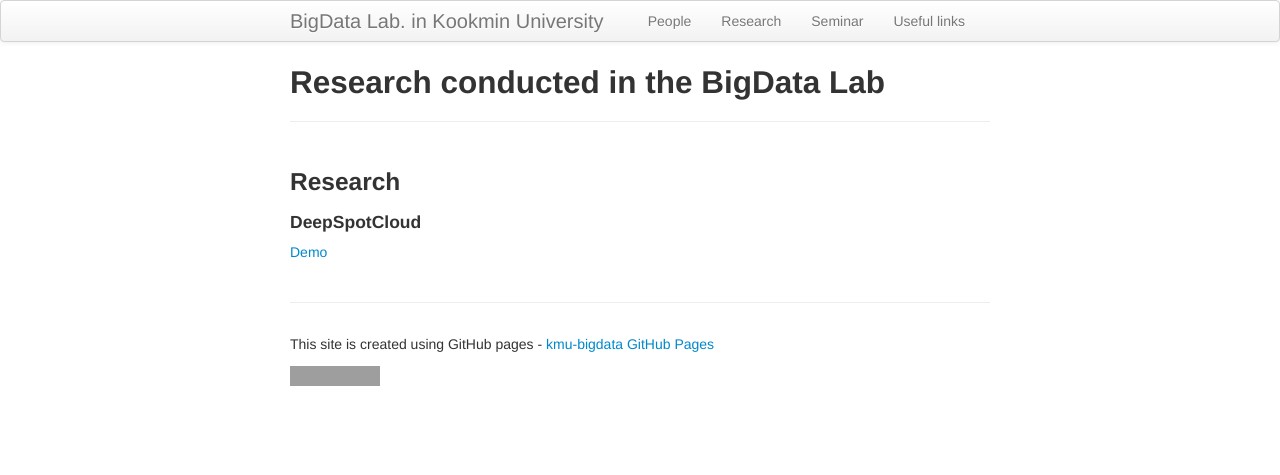
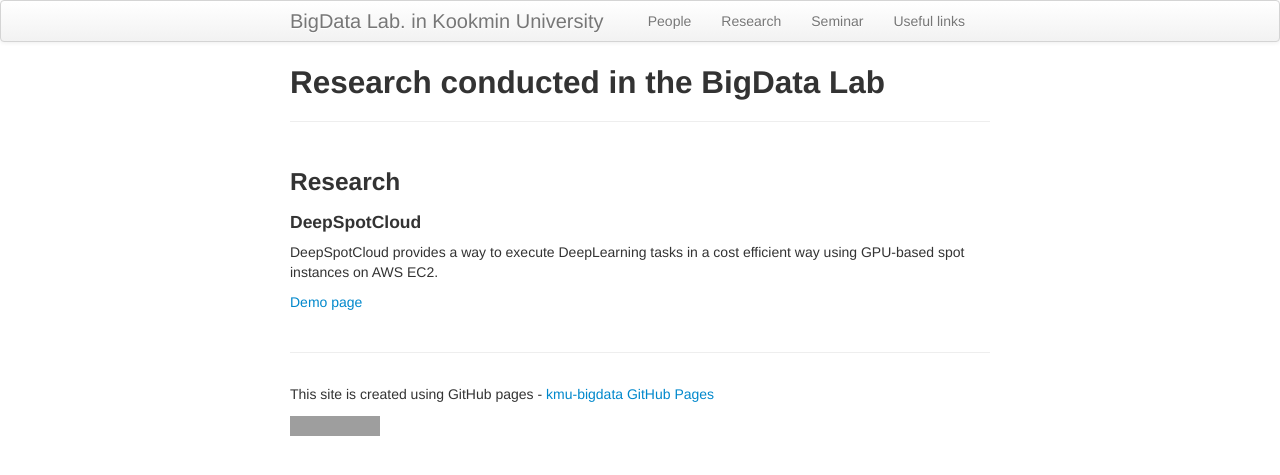
Before and after one commit to ddps-lab/kmu-bigdata.github.io, a Jekyll site: the page built from research/index.md, in a window 1280 px wide. Shown: the top 475 px of the page. Built offline with Jekyll 4.4.1, drawn with Linux system fonts in a browser that asks for light colours; grey boxes are pictures that could not be loaded.

Commit message:
add deep spot cloud description

```diff
--- a/research/index.md
+++ b/research/index.md
@@ -7,5 +7,6 @@
 ### Research
 
 #### DeepSpotCloud
-[Demo](/research/deep-spot-cloud/)
-<!-- [Demo](https://j1kg8eg5p9.execute-api.us-east-1.amazonaws.com/deploy) -->
+DeepSpotCloud provides a way to execute DeepLearning tasks in a cost efficient way using GPU-based spot instances on AWS EC2.
+
+[Demo page](/research/deep-spot-cloud/)
```
